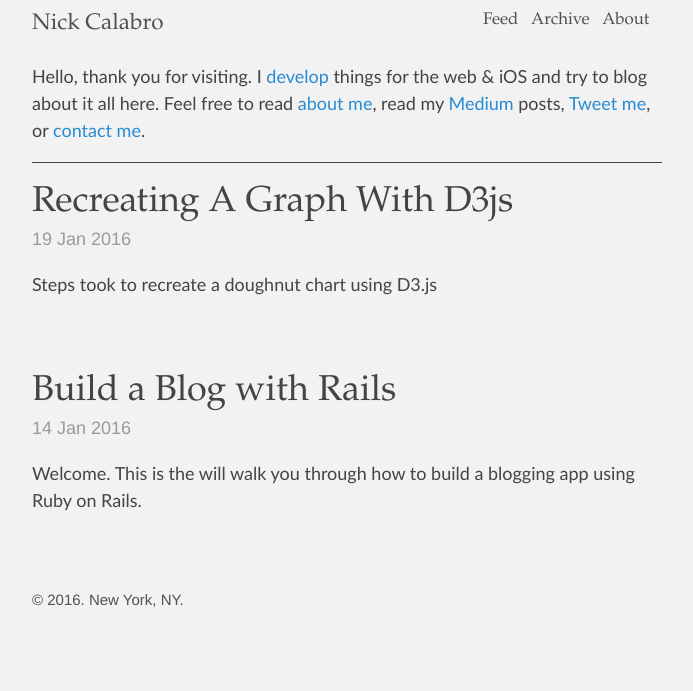
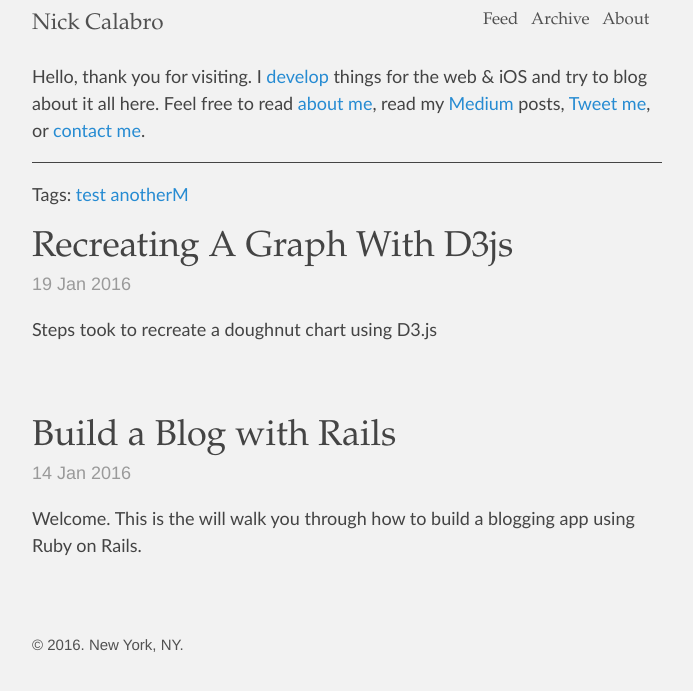
Before and after one commit to NickCalabs/nickcalabs.github.io, a Jekyll site: the page built from index.html, in a window 1280 px wide. Shown: the top 691 px of the page, without its empty margins (293-986 px from the left). Built offline with Jekyll 4.4.1, drawn with Linux system fonts in a browser that asks for light colours; Markdown is read by kramdown in place of the engine named in the settings; the list of posts is cut into pages by our own code.

Commit message:
test tagging

```diff
--- a/index.html
+++ b/index.html
@@ -10,7 +10,7 @@ title: Home
 
 <p>Hello, thank you for visiting. I <a href="http://github.com/nickcalabs">develop</a> things for the web &amp; iOS and try to blog about it all here. Feel free to read <a href="/about">about me</a>, read my <a href="http://medium.com/@NickCalabs/">Medium</a> posts, <a href="http://twitter.com/nickcalabs">Tweet me</a>, or <a href="mailto:calabro.nick@gmail.com">contact me</a>. <hr class="index"/>
 
-
+<p>Tags: <a>test</a> <a>anotherM</a>
 <div class="posts">
   {% for post in paginator.posts %}
   <article class="post">
```
